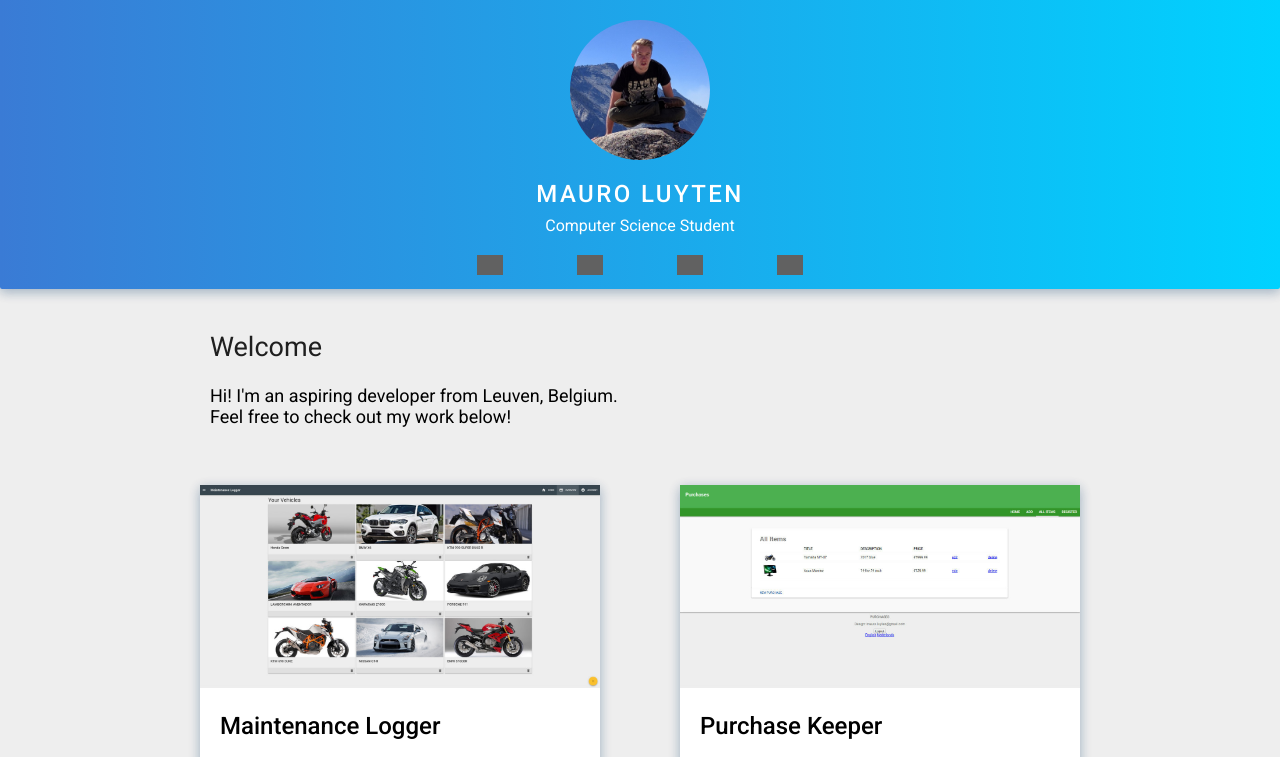
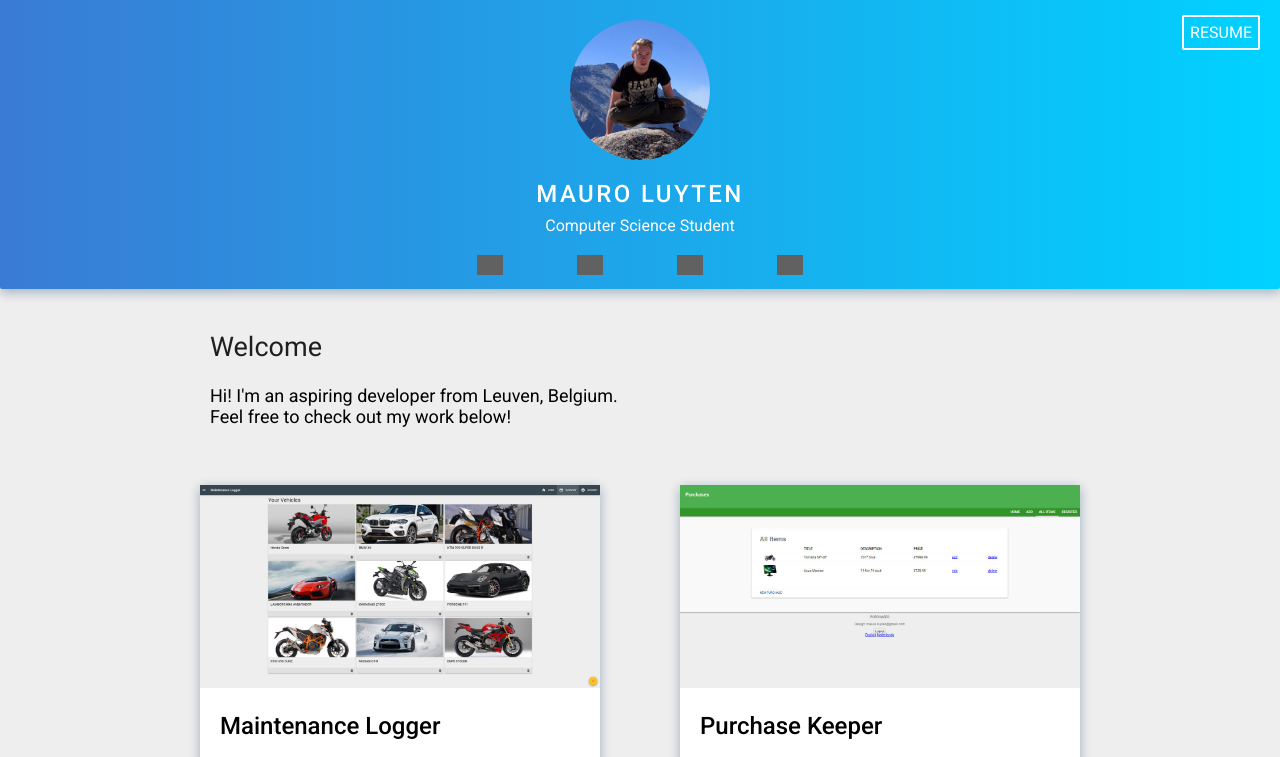
Before and after one commit to MauroLuyten/portfolio, a React (Create React App) app: page / in a window 1280 px wide. Shown: the top 757 px of the page. Built offline with nearby package versions, Linux system fonts and the light colour scheme; grey boxes are pictures that could not be loaded.

Commit message:
added button for viewing resume

```diff
--- a/src/App.css
+++ b/src/App.css
@@ -34,15 +34,36 @@
 }
 .icon {
     width: 26px;
-    transition: opacity 2s;
 
 }
 .icon:hover{
     filter: opacity(50%);
-
+    transition: 0.2s all
 }
 .invert {
     filter: invert(100%)
+}
+#resume-button {
+    position: absolute;
+    top: 0;
+    right: 0;
+    margin: 15px 20px;
+    text-transform: uppercase;
+    border: 2px solid white;
+    padding: 6px;
+    border-radius: 2px;
+
+}
+#resume-button a {
+    box-sizing: border-box;
+    text-decoration: none;
+    color: inherit
+}
+#resume-button:hover {
+    color: #0A5A78;
+    border-color: #0A5A78;
+    transition: 0.2s all;
+    cursor: pointer;
 }
 .title {
     color: rgba(0,0,0,.87);
--- a/src/Footer.js
+++ b/src/Footer.js
@@ -1,9 +1,6 @@
 import React, {Component} from 'react';
 
 class Footer extends Component {
-    constructor(props){
-        super(props)
-    }
     render() {
         return (
             <div className="footer-container">
--- a/src/Header.js
+++ b/src/Header.js
@@ -2,9 +2,13 @@ import React,{Component} from 'react'
 
 
 class Header extends Component {
+    openResume() {
+        window.location.href = require('./assets/Resume.pdf')
+    }
     render() {
         return (
-            <header className="App-header">
+        <header className="App-header">
+            <div id="resume-button" onClick={this.openResume}><a href="#">Resume</a></div>
             <img src={require('./assets/avatar3.jpg')} className="App-logo" alt="logo"/>
             <h1 className="App-title">Mauro Luyten</h1>
             <h3 className="App-subtitle">Computer Science Student</h3>
```
Also changed, not shown: 1 other file (tests, documents, lock files or other folders).
